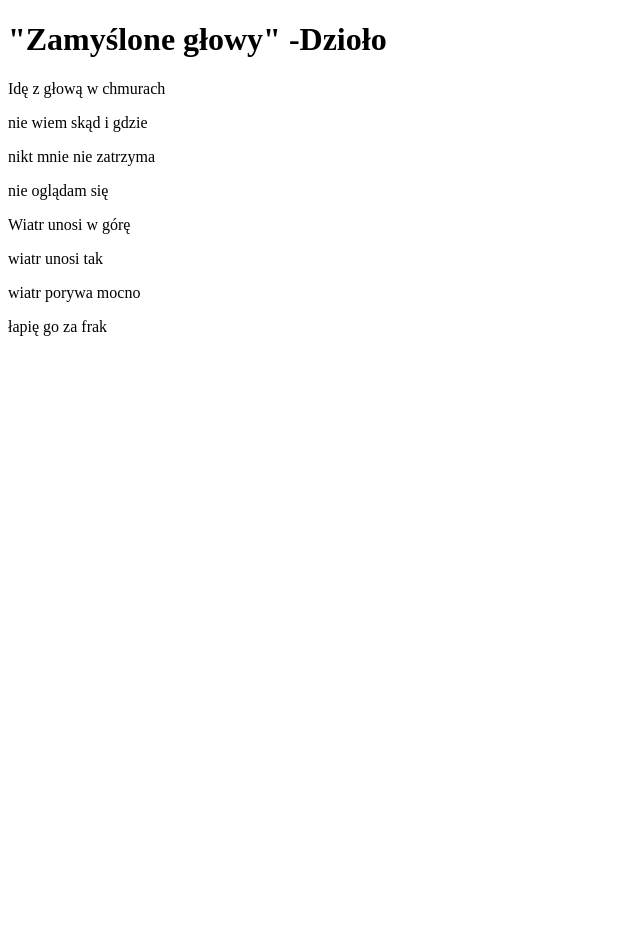
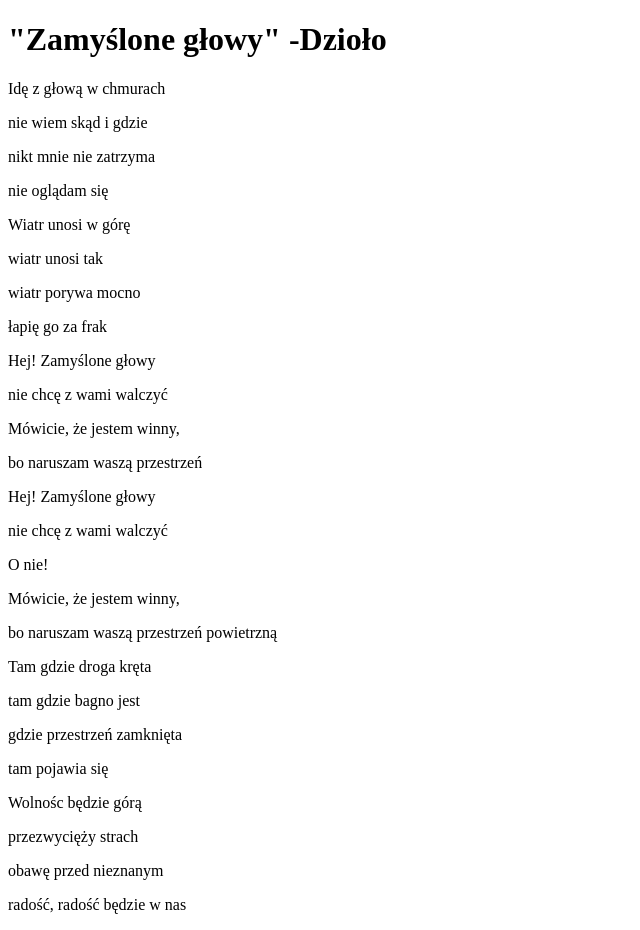
Before and after one commit to ltvc/learning-git-2, a plain HTML site: page index.html in a window 1280 px wide. Shown: the whole page, without its empty margins (0-640 px from the left). Before the commit the page ends 800 px from the top, so only its background shows below. Drawn offline with Linux system fonts and the light colour scheme.

Commit message:
Add 2nd verse and refrain

```diff
--- a/index.html
+++ b/index.html
@@ -14,7 +14,25 @@
 <p>wiatr unosi tak</p>
 <p>wiatr porywa mocno</p>
 <p>łapię go za frak</p>
-
+<p> </p>
+<p>Hej! Zamyślone głowy</p>
+<p>nie chcę z wami walczyć</p>
+<p>Mówicie, że jestem winny,</p>
+<p>bo naruszam waszą przestrzeń</p>
+<p>Hej! Zamyślone głowy</p>
+<p>nie chcę z wami walczyć</p>
+<p>O nie!</p>
+<p>Mówicie, że jestem winny,</p>
+<p>bo naruszam waszą przestrzeń powietrzną</p>
+<p> </p>
+<p>Tam gdzie droga kręta</p>
+<p>tam gdzie bagno jest</p>
+<p>gdzie przestrzeń zamknięta</p>
+<p>tam pojawia się</p>
+<p>Wolnośc będzie górą</p>
+<p>przezwycięży strach</p>
+<p>obawę przed nieznanym</p>
+<p>radość, radość będzie w nas </p>
 
   </body>
   </html>
```
